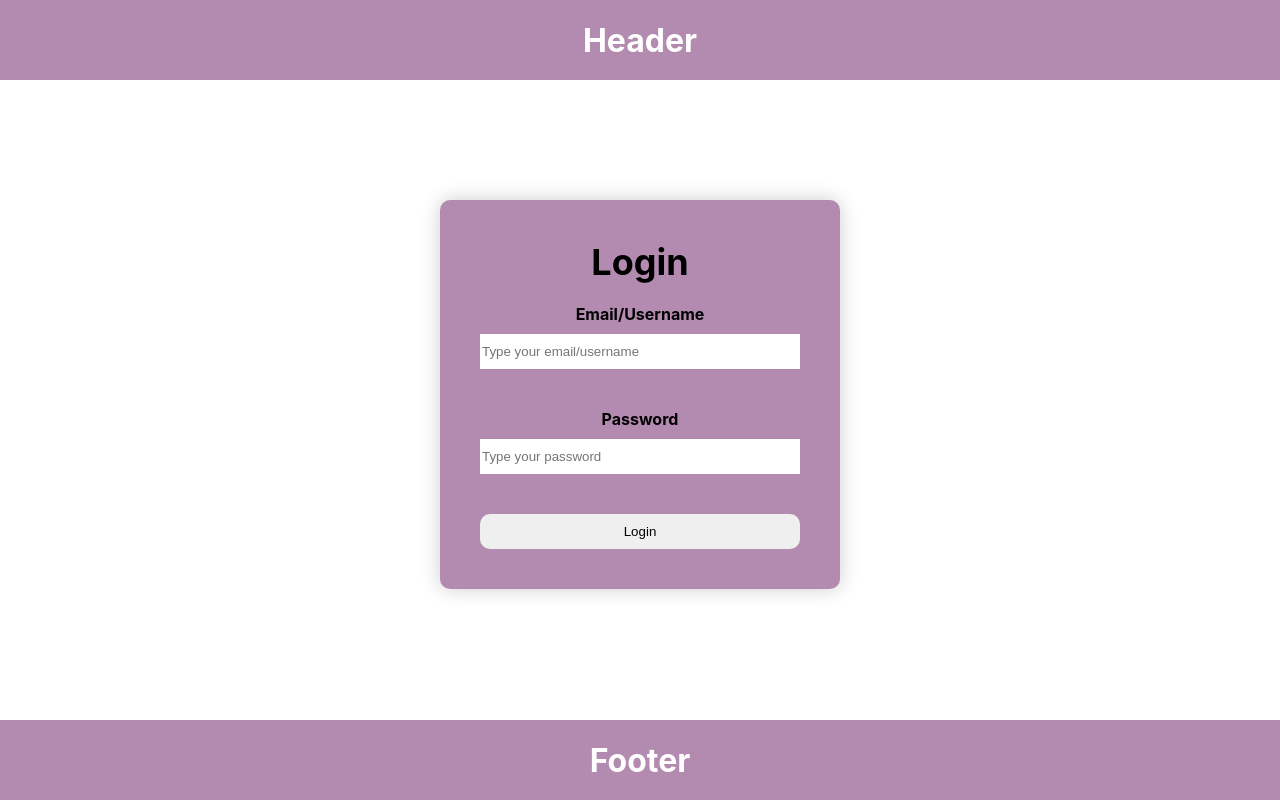
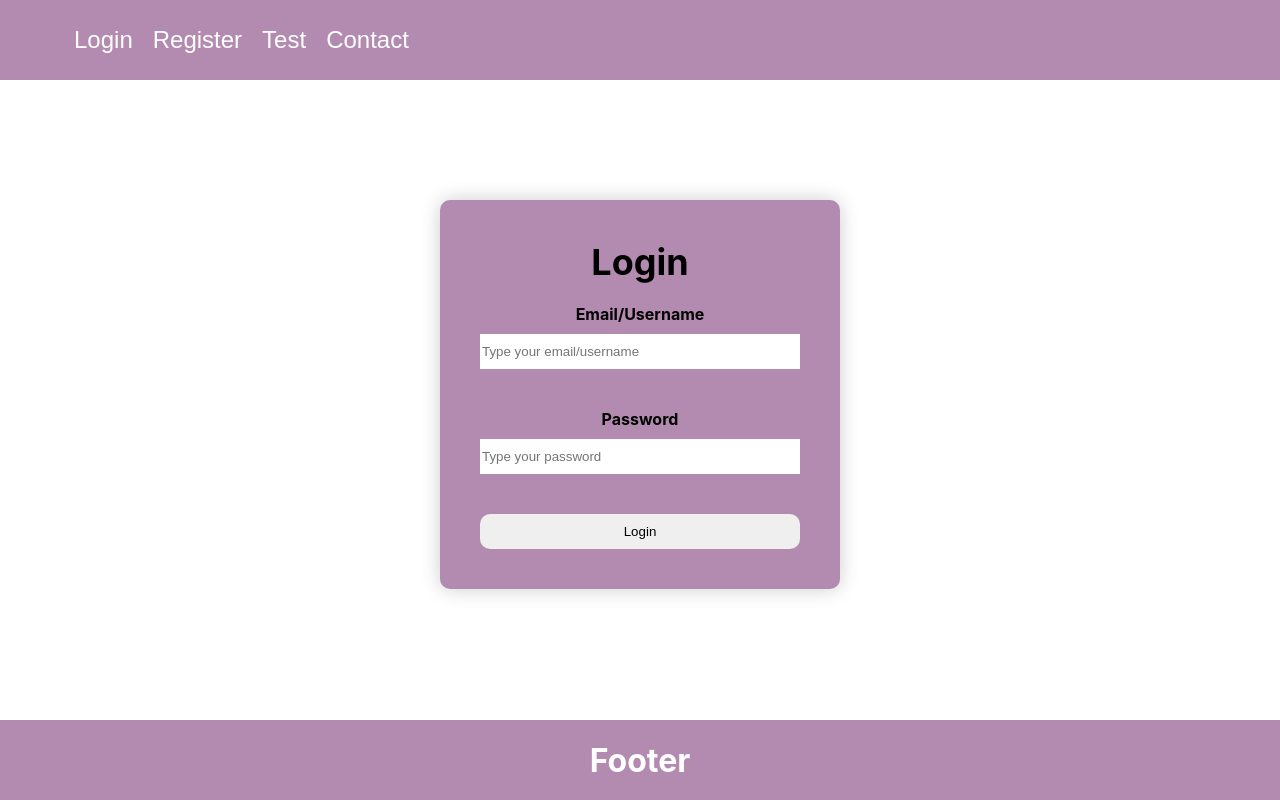
Before and after one commit to ThomasKWWong/simple-login, a React (Create React App) app in the folder client/: page /login in a window 1280 px wide. Built offline with nearby package versions, Linux system fonts and the light colour scheme.

Commit message:
Navbar functional. proportions when shrinking are off though

```diff
--- a/client/src/components/Header.js
+++ b/client/src/components/Header.js
@@ -1,12 +1,21 @@
 import React from 'react';
-import { TextSpan, HeadDiv } from './styles';
+import { HeadDiv, HeadDivLeft, HeadDivLinkContainer, HeadDivRight, HeadDivLink } from './styles';
+
 
 const Header = () => {
     return(
         <HeadDiv>
-            <TextSpan>
-                <h1>Header</h1>
-            </TextSpan>
+            <HeadDivLeft>
+                <HeadDivLinkContainer>
+                    <HeadDivLink to="/login"> Login</HeadDivLink>
+                    <HeadDivLink to="/register">  Register</HeadDivLink>
+                    <HeadDivLink to="/testing">  Test</HeadDivLink>
+                    <HeadDivLink to="/contact">  Contact</HeadDivLink>
+                </HeadDivLinkContainer>
+            </HeadDivLeft>
+            <HeadDivRight>
+
+            </HeadDivRight>
         </HeadDiv>
     )
 }
--- a/client/src/components/styles.js
+++ b/client/src/components/styles.js
@@ -1,4 +1,5 @@
 import styled from 'styled-components';
+import { Link } from 'react-router-dom';
 
 export const TextSpan = styled.span`
     display: inline-block;
@@ -6,10 +7,11 @@ export const TextSpan = styled.span`
     color: white;
 `
 
-export const HeadDiv = styled.div`
+export const HeadDiv = styled.nav`
     /* Dimensions and color */
     width: 100%;
-    height: 10%;
+    height: 80px;
+    max-height: 10%;
     background-color: #b38bb0;
 
     /* Aligns the text/items in middle of footer */
@@ -18,11 +20,42 @@ export const HeadDiv = styled.div`
     justify-content: center;
 `;
 
+export const HeadDivLeft = styled.div`
+    flex: 70%;
+    display: flex;
+    align-items: center;
+    padding-left: 5%;
+    height: 80px;
+`
+
+export const HeadDivLinkContainer = styled.div`
+    display: flex;
+    height: 100%;
+    top 50%;
+    align-items: center;
+`
+
+export const HeadDivLink = styled(Link)`
+    color: white;
+    font-size: x-large;
+    font-family: Arial, Helvetica, sans-serif;
+    text-decoration: none;
+    margin: 10px;
+`
+
+export const HeadDivRight = styled.div`
+    flex: 30%;
+    display: flex;
+    justify-content: flex-end;
+    padding-right: 5%;
+    height: 80px;
+`
+
 export const FootDiv = styled.div`
     /* Dimensions and color */
     bottom: 0;
     width: 100%;
-    height: 10%;
+    height: 80px;
     background-color: #b38bb0;
 
     /* Keeps footer at bottom of page */
```
